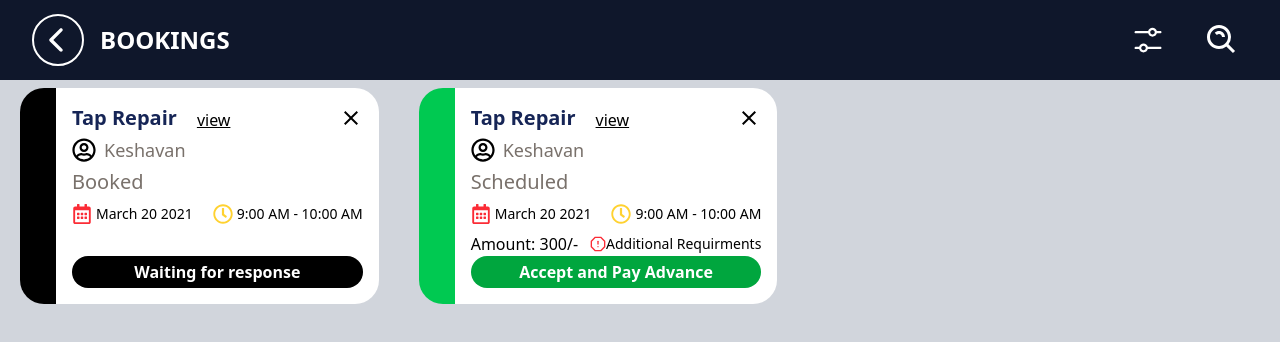
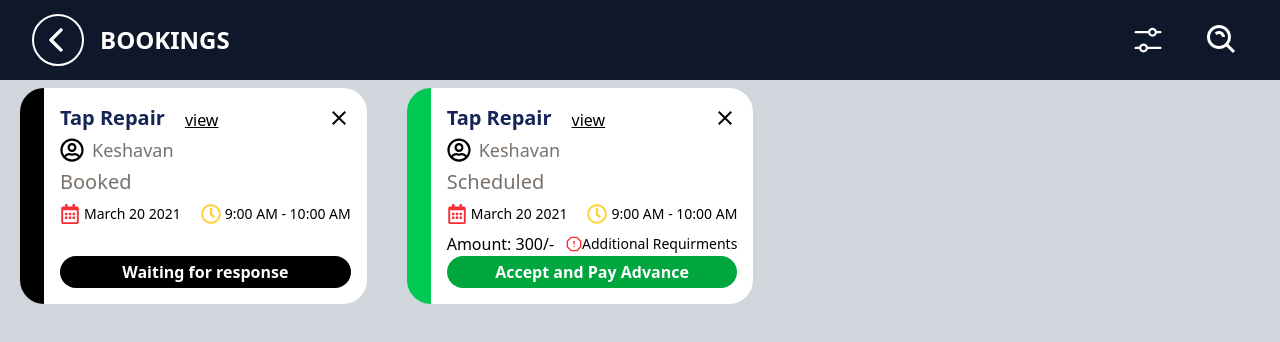
Before and after one commit to RJRYT/ServiceConnectApp, a React (Vite) app: page /bookings in a window 1280 px wide. Shown: the top 342 px of the page. Built offline with nearby package versions, Linux system fonts and the light colour scheme; a web font is replaced by a local one.

Commit message:
refactor: adjust padding and width in bookings page layout

```diff
--- a/src/pages/bookings.jsx
+++ b/src/pages/bookings.jsx
@@ -14,8 +14,8 @@ function Bookings() {
       <div className='lg:flex flex-wrap'>
 
         <div className='flex px-5 my-2 rounded-2xl items-stretch'>
-          <div className='bg-black px-3 rounded-l-3xl flex items-stretch'>
-            <div className='w-3'></div>
+          <div className='bg-black px-2 rounded-l-3xl flex items-stretch'>
+            <div className='w-2'></div>
           </div>
           <div className='py-4 px-4 rounded-r-3xl bg-white flex-1'>
             <div className='flex justify-between w-full items-center'>
@@ -49,8 +49,8 @@ function Bookings() {
         </div>
 
         <div className='flex px-5 my-2 rounded-2xl items-stretch'>
-          <div className='bg-green-500 px-3 rounded-l-3xl flex items-stretch'>
-            <div className='w-3'></div>
+          <div className='bg-green-500 px-2 rounded-l-3xl flex items-stretch'>
+            <div className='w-2'></div>
           </div>
           <div className='py-4 px-4 rounded-r-3xl bg-white flex-1'>
             <div className='bg-black w-10'></div>
```
